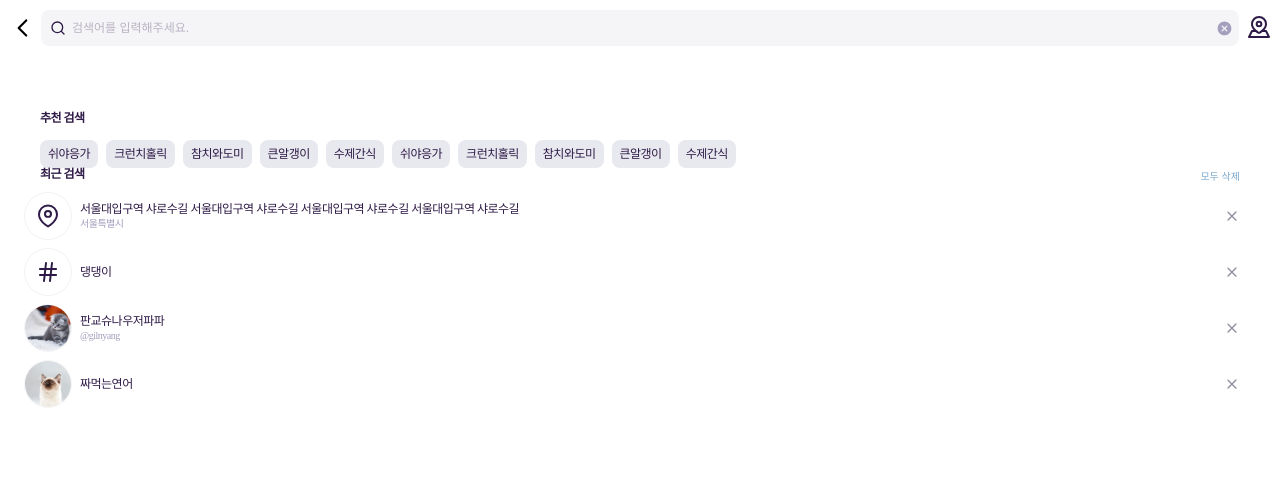
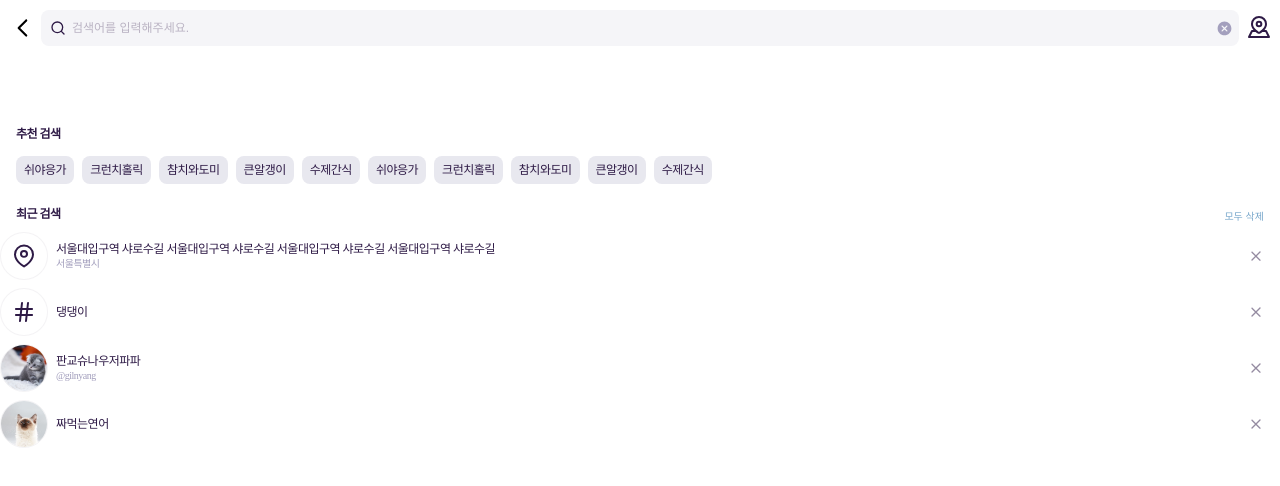
Before and after one commit to JINSEBAK/next-sample, a Next.js app: page /search in a window 1280 px wide. Shown: the top 486 px of the page. Built offline with nearby package versions, Linux system fonts and the light colour scheme.

Commit message:
css 파일 변경

```diff
--- a/pages/_app.tsx
+++ b/pages/_app.tsx
@@ -20,7 +20,7 @@ import "../styles/globals.css";
 import "../styles/reset.css";
 // import "../styles/font.css";
 import "../styles/common.css";
-import "../styles/style.css";
+// import "../styles/style.css";
 import "../styles/style_home.css";
 
 // CHECK! 공통 CSS외에는 GNB별로 분리해서 전달하기로 함. 각 페이지별로 CSS module 파일 생성할 것
--- a/pages/search/index.tsx
+++ b/pages/search/index.tsx
@@ -63,7 +63,7 @@ const Search = () => {
       <SearchHeader onChangeInput={onChangeInput} keyword={keyword} />
       <Contents className="ssg_search">
         {/* 추천 검색 */}
-        <DivContainer className="sch_content_home">
+        <DivContainer className="search_content_home">
           <RecommendKeyword lists={RECOMMEND_KEYWORD} />
           {/* 최근 검색 or 검색 결과 */}
           <section className="sch_recent">
```
